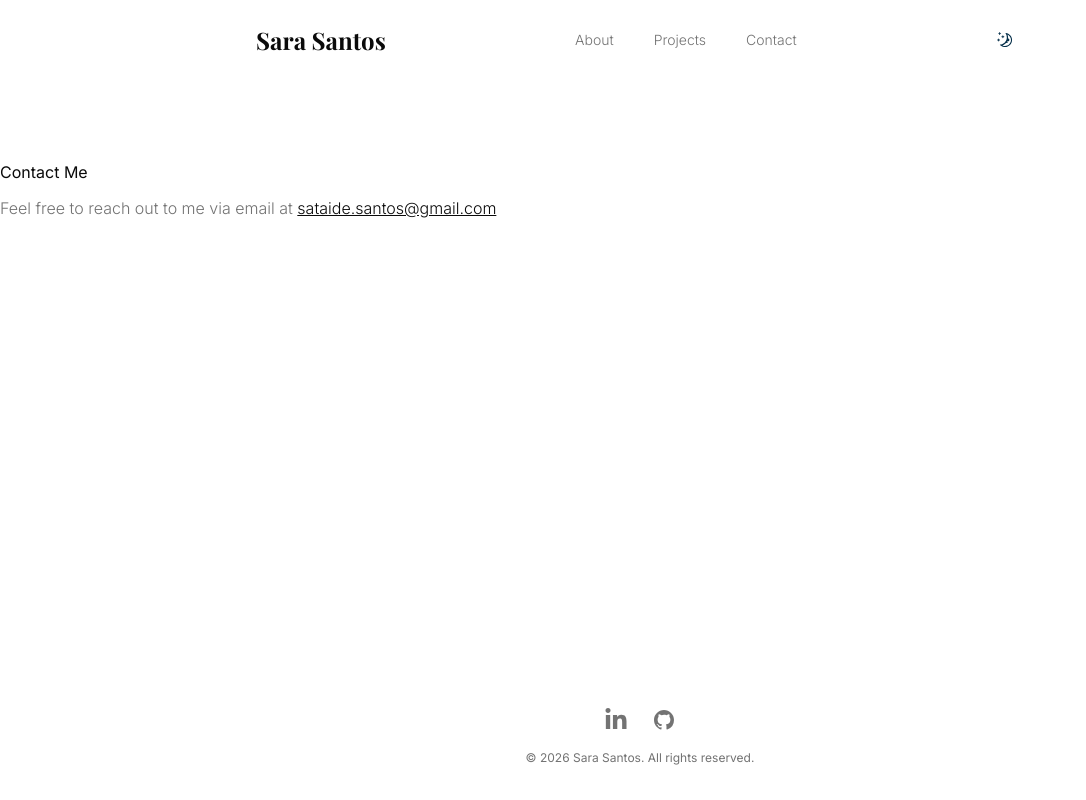
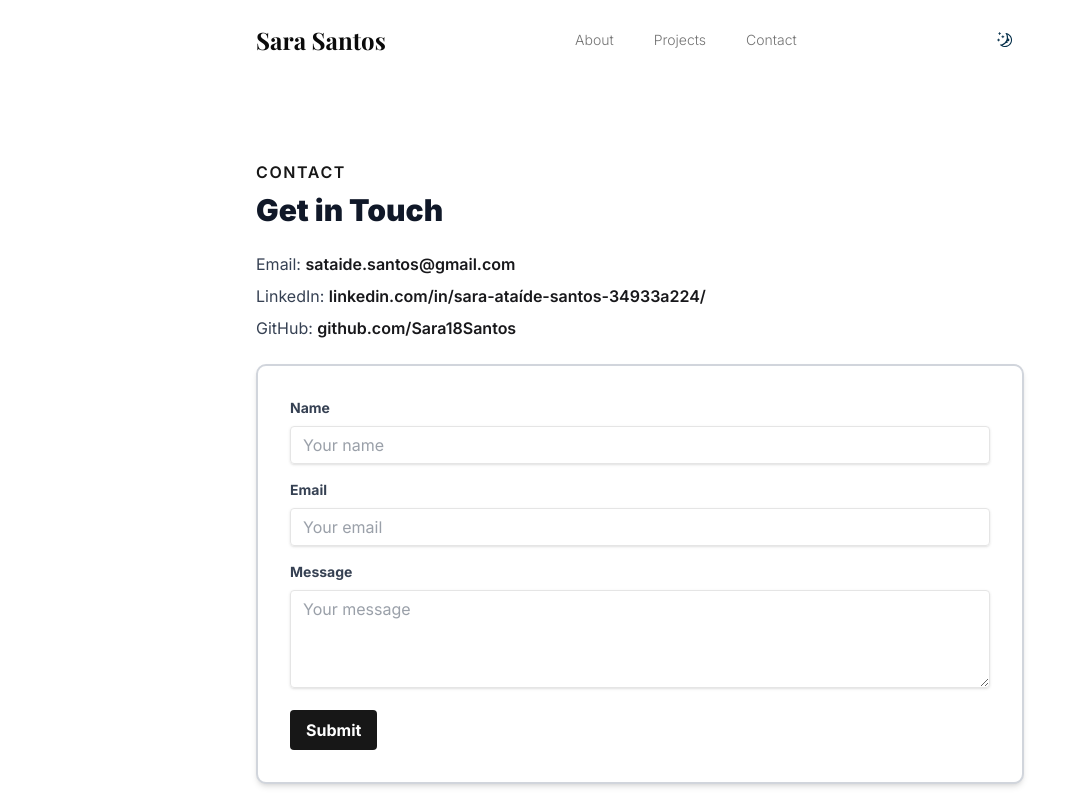
Before and after one commit to Sara18Santos/Portfolio, a Next.js app: page /contact in a window 1280 px wide. Shown: the top 800 px of the page, without its empty margins (0-1086 px from the left). Built offline with nearby package versions, Linux system fonts and the light colour scheme; a web font is replaced by a local one.

Commit message:
feat: update project cards with new titles, descriptions, and GitHub links

```diff
--- a/app/contact/page.tsx
+++ b/app/contact/page.tsx
@@ -1,21 +1,49 @@
+import { ContactForm } from "@/components/contactForm";
 
 export default function Contact() {
   return (
+    <section className="pb-24 pt-40 max-w-3xl mx-auto" id="contact">
       <div>
-            <section className="pb-24 pt-40">
-                <div className="container max-w-3xl">
-                    <h1 className="title no-underline">Contact Me</h1>
-                    <p className="mt-3 font-light text-muted-foreground">
-                        Feel free to reach out to me via email at{" "}
+        <h2 className="text-primary font-semibold tracking-widest mb-2 uppercase">
+          Contact
+        </h2>
+        <h3 className="text-3xl font-black mb-6 text-gray-900 dark:text-white">
+          Get in Touch
+        </h3>
+        <div className="text-gray-700 dark:text-gray-300 mb-6">
+          Email:{" "}
           <a
             href="mailto:sataide.santos@gmail.com"
-                            className="text-foreground underline transition-colors hover:text-primary"
+            className="text-zinc-900 dark:text-white font-semibold underline-offset-4 hover:underline dark:hover:underline"
           >
             sataide.santos@gmail.com
           </a>
-                    </p>
+          <div className="mt-2">
+            LinkedIn:{" "}
+            <a
+              href="https://www.linkedin.com/in/sara-ata%C3%ADde-santos-34933a224/"
+              target="_blank"
+              rel="noopener noreferrer"
+              className="text-zinc-900 dark:text-white font-semibold underline-offset-4 hover:underline dark:hover:underline"
+            >
+              linkedin.com/in/sara-ataíde-santos-34933a224/
+            </a>
+          </div>
+          <div className="mt-2">
+            GitHub:{" "}
+            <a
+              href="https://github.com/Sara18Santos"
+              target="_blank"
+              rel="noopener noreferrer"
+              className="text-zinc-900 dark:text-white font-semibold underline-offset-4 hover:underline dark:hover:underline"
+            >
+              github.com/Sara18Santos
+            </a>
+          </div>
+        </div>
+
+        <ContactForm />
       </div>
     </section>
-        </div>
-    )
+  );
 }
--- a/app/page.tsx
+++ b/app/page.tsx
@@ -3,7 +3,7 @@ import Hero from "@/components/hero";
 export default function Home() {
   return (
     <section className='pb-24 pt-40'>
-      <div className='max-w-3xl mx-auto py-10'>
+      <div className='mx-auto'>
         <Hero />
       </div>
     </section>
--- /dev/null
+++ b/components/contactForm.tsx
@@ -0,0 +1,58 @@
+import React from "react";
+
+export const ContactForm = () => {
+  return (
+    <form className="mx-auto bg-white border-2 border-gray-300 dark:bg-zinc-900 dark:border-gray-700 rounded-lg shadow-md p-8">
+      <div>
+        <label
+          className="block text-gray-700 dark:text-gray-300 text-sm font-bold mb-2"
+          htmlFor="name"
+        >
+          Name
+        </label>
+        <input
+          className="shadow appearance-none border rounded w-full py-2 px-3 text-gray-700 dark:text-gray-300 leading-tight focus:outline-none focus:shadow-outline"
+          id="name"
+          type="text"
+          placeholder="Your name"
+        />
+      </div>
+      <div className="mt-4">
+        <label
+          className="block text-gray-700 dark:text-gray-300 text-sm font-bold mb-2"
+          htmlFor="email"
+        >
+          Email
+        </label>
+        <input
+          className="shadow appearance-none border rounded w-full py-2 px-3 text-gray-700 dark:text-gray-300 leading-tight focus:outline-none focus:shadow-outline"
+          id="email"
+          type="email"
+          placeholder="Your email"
+        />
+      </div>
+      <div className="mt-4">
+        <label
+          className="block text-gray-700 dark:text-gray-300 text-sm font-bold mb-2"
+          htmlFor="message"
+        >
+          Message
+        </label>
+        <textarea
+          className="shadow appearance-none border rounded w-full py-2 px-3 text-gray-700 dark:text-gray-300 leading-tight focus:outline-none focus:shadow-outline"
+          id="message"
+          rows={4}
+          placeholder="Your message"
+        ></textarea>
+      </div>
+      <div className="mt-4">
+        <button
+          className="bg-primary text-white font-bold py-2 px-4 rounded focus:outline-none focus:shadow-outline dark:bg-white dark:text-zinc-900 hover:bg-gray-600 dark:hover:bg-gray-600"
+          type="submit"
+        >
+          Submit
+        </button>
+      </div>
+    </form>
+  );
+};
--- a/components/footer.tsx
+++ b/components/footer.tsx
@@ -15,7 +15,7 @@ const navigation = [
   },
   {
     name: "GitHub",
-    href: "#",
+    href: "https://github.com/Sara18Santos",
     icon: (props: JSX.IntrinsicAttributes & SVGProps<SVGSVGElement>) => (
       <svg fill="currentColor" viewBox="0 0 24 24" {...props}>
         <path
--- a/components/hero.tsx
+++ b/components/hero.tsx
@@ -26,14 +26,14 @@ export default function Hero() {
       <p className="text-base text-gray-700 dark:text-gray-300 max-w-lg mx-auto">
         Passionate about web development, data science, and building real-world products.
       </p>
-      <div className="flex gap-6 mt-4 justify-center">
-        <a
+      <div className="flex gap-6 justify-center">
+       {/*  <a
           href="/docs/SaraSantos_CV_english.pdf"
           download
           className="text-base font-semibold underline underline-offset-4 hover:text-green-800 dark:hover:text-green-400 transition-colors"
         >
           Download CV
-        </a>
+        </a> */}
       </div>
     </section>
   );
--- a/components/projects-cards.tsx
+++ b/components/projects-cards.tsx
@@ -1,42 +1,57 @@
 import Image from "next/image";
+import Link from "next/link";
+
+
 
 const workData = [
   {
-    title: 'Defect Volume Dashboard',
-    description: 'Power BI · Volkswagen Autoeuropa',
-    bgImage: '/work-1.png',
+    title: 'Job Application',
+    description: 'A TypeScript project for managing job applications, featuring modern UI and workflow automation.',
+    link: 'https://github.com/Sara18Santos/Job-application',
+    bgImage: "/images/job.png",
   },
   {
-    title: 'Price Monitor Web App',
-    description: 'MERN Stack · Caixa Mágica',
-    bgImage: '/work-2.png',
+    title: 'BookStore',
+    description: 'A JavaScript-based online bookstore app with CRUD operations and responsive design.',
+    link: 'https://github.com/Sara18Santos/BookStore',
+    bgImage: '/images/bookstore.png',
   },
   {
-    title: 'Valtech Project #1',
-    description: 'React · Next.js · Node.js',
-    bgImage: '/work-3.png',
+    title: 'Weather Application',
+    description: 'A Python project that fetches and displays weather data for any city using an external API.',
+    link: 'https://github.com/Sara18Santos/Weather-Application',
+    bgImage: '/images/weather.png',
   },
   {
-    title: 'Valtech Project #2',
-    description: 'JavaScript · Express.js',
-    bgImage: '/work-4.png',
+    title: 'todo-app',
+    description: 'A TypeScript to-do list app with a clean interface and persistent storage.',
+    link: 'https://github.com/Sara18Santos/todo-app',
+    bgImage: '/images/todo.png',
   },
 ];
 
 export default function ProjectsCards() {
   return (
-    <section className="w-full max-w-3xl mx-auto my-16">
-      <h2 className="text-xs font-semibold tracking-widest text-gray-500 mb-2 uppercase">Projects</h2>
-      <h3 className="text-3xl font-black mb-8 text-black dark:text-white">Featured Work</h3>
-      <div className="grid grid-cols-1 md:grid-cols-2 gap-8">
+    <section className="w-full max-w-3xl mx-auto">
+      <h2 className="text-primary font-semibold tracking-widest mb-2 uppercase">Projects</h2>
+      <h3 className="text-3xl font-black mb-8 text-gray-900 dark:text-white">Featured Work</h3>
+      <div className="grid grid-cols-1 md:grid-cols-2 gap-6">
         {workData.map((project, idx) => (
-          <div key={idx} className="bg-white dark:bg-gray-900 rounded-lg shadow-md overflow-hidden flex flex-col">
-            <div className="relative h-48 w-full">
+          <div key={idx} className="bg-white dark:bg-zinc-900 rounded-lg shadow-md overflow-hidden flex flex-col transform transition-transform hover:scale-105">
+            <div className="w-full h-48 relative">
               <Image src={project.bgImage} alt={project.title} fill className="object-cover" />
             </div>
             <div className="p-5 flex flex-col flex-1">
-              <h4 className="text-lg font-bold text-black dark:text-white mb-1">{project.title}</h4>
-              <p className="text-base text-gray-700 dark:text-gray-300">{project.description}</p>
+              <h4 className="text-lg font-bold text-gray-900 dark:text-white mb-1">{project.title}</h4>
+              <p className="text-base text-gray-700 dark:text-gray-300 mb-2">{project.description}</p>
+              <Link
+                href={project.link}
+                target="_blank"
+                rel="noopener noreferrer"
+                className="mt-auto text-green-600 dark:text-green-600 font-semibold underline underline-offset-4 hover:text-green-900 dark:hover:text-green-200 transition-colors"
+              >
+                View on GitHub
+              </Link>
             </div>
           </div>
         ))}
--- a/components/projects-carousel.tsx
+++ /dev/null
@@ -1,50 +0,0 @@
-import { Carousel, CarouselContent, CarouselItem, CarouselNext, CarouselPrevious } from "@/components/ui/carousel";
-import Image from "next/image";
-
-// You may want to move this data to a separate file or import it from your README/data file
-const workData = [
-  {
-    title: 'Defect Volume Dashboard',
-    description: 'Power BI · Volkswagen Autoeuropa',
-    bgImage: '/work-1.png',
-  },
-  {
-    title: 'Price Monitor Web App',
-    description: 'MERN Stack · Caixa Mágica',
-    bgImage: '/work-2.png',
-  },
-  {
-    title: 'Valtech Project #1',
-    description: 'React · Next.js · Node.js',
-    bgImage: '/work-3.png',
-  },
-  {
-    title: 'Valtech Project #2',
-    description: 'JavaScript · Express.js',
-    bgImage: '/work-4.png',
-  },
-];
-
-export default function ProjectsCarousel() {
-  return (
-    <section className="w-full max-w-2xl mx-auto my-16">
-      <h2 className="text-xs font-semibold tracking-widest text-gray-500 mb-2 uppercase">Projects</h2>
-      <h3 className="text-3xl font-black mb-8 text-black dark:text-white">Featured Work</h3>
-      <Carousel className="relative">
-        <CarouselContent>
-          {workData.map((project, idx) => (
-            <CarouselItem key={idx} className="flex flex-col items-center justify-center p-6">
-              <div className="w-full h-56 relative rounded-lg overflow-hidden shadow-md mb-4">
-                <Image src={project.bgImage} alt={project.title} fill className="object-cover" />
-              </div>
-              <h4 className="text-xl font-bold text-black dark:text-white mb-1">{project.title}</h4>
-              <p className="text-base text-gray-700 dark:text-gray-300">{project.description}</p>
-            </CarouselItem>
-          ))}
-        </CarouselContent>
-        <CarouselPrevious />
-        <CarouselNext />
-      </Carousel>
-    </section>
-  );
-}
```
Also changed, not shown: components/ui/card.tsx (added, +103 -0 lines), public/images/job.png (added), public/images/todo.png (added). Lines whose indentation alone changed are shown as unchanged.
